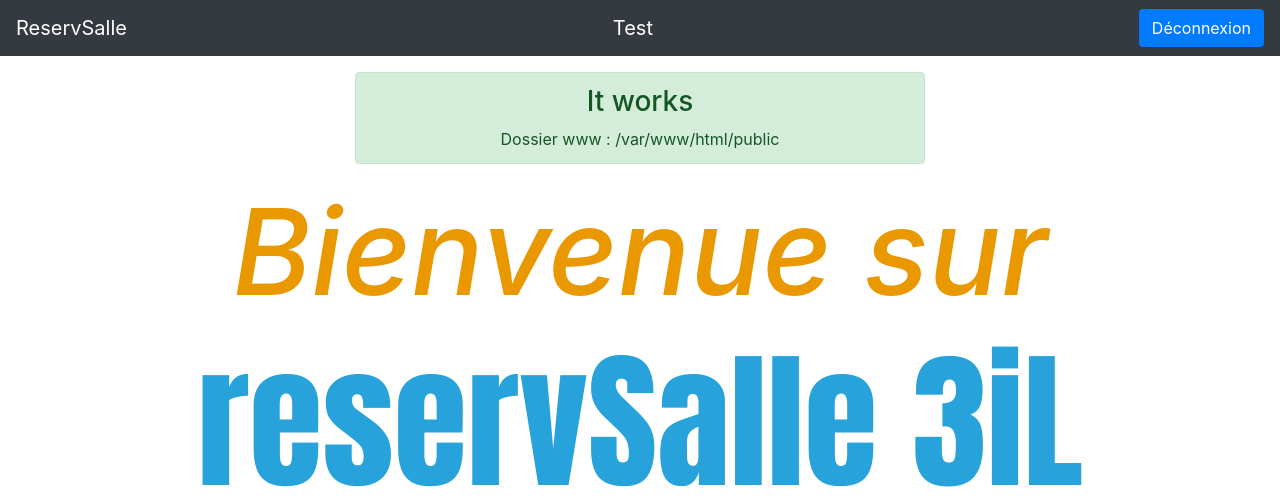
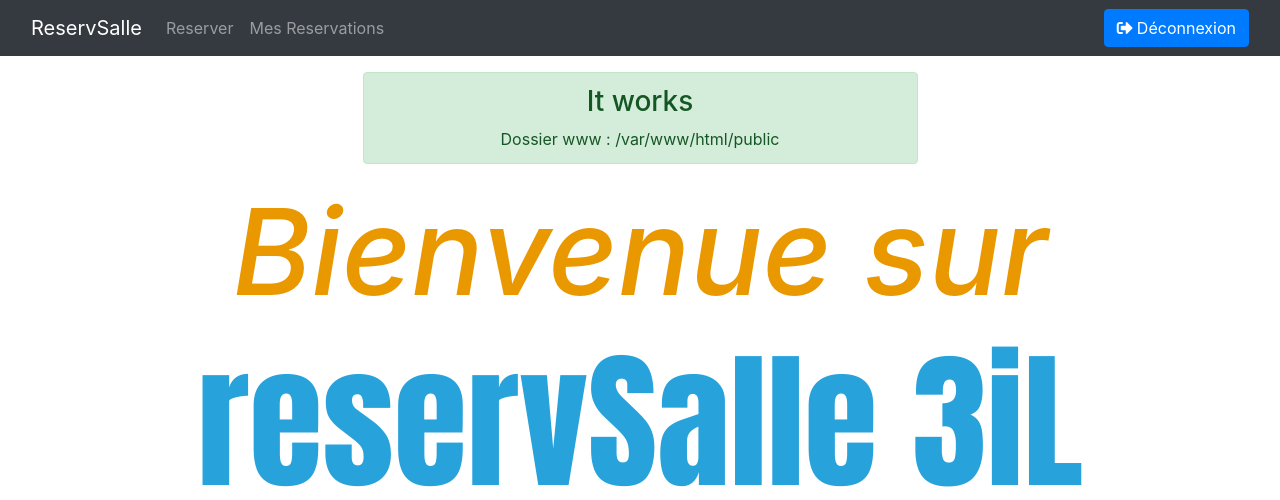
Before and after one commit to AntTBD/reservSalle, a PHP site: page / in a window 1280 px wide. Shown: the top 500 px of the page. Run offline with PHP 8.4, Linux system fonts and the light colour scheme; the visitor is signed in with stand-in values (Sample User, id 1); some libraries are stand-ins or nearby versions; grey boxes are pictures that could not be loaded.

Commit message:
update navbar

```diff
--- /dev/null
+++ b/includes/function.php
@@ -0,0 +1,9 @@
+<?php
+
+function isActive($menu)
+{
+    if (stripos($_SERVER["REQUEST_URI"], $menu)) {
+        return true;
+    }
+    return false;
+}
--- a/src/View/Commons/footer.php
+++ b/src/View/Commons/footer.php
@@ -1,10 +1,11 @@
+        </div>
     </main>
     <!-- fin page content -->
     <!-- footer -->
     <footer class="footer mt-auto py-3" style="background-color:#f1f1f1;">
         <div class="container-fluid">
             <div id="footer-copyright" class="text-center text-muted">
-                &copy; <?= date('Y') ?> Copyright : Anselme CHASSAING, Mathias RENAUD, Antoine TABARAUD. Tous droits réservés.
+                &copy; <?= date('Y') ?> Copyright : Anselme CHASSAING, Mathias RAYNAUD, Antoine TABARAUD. Tous droits réservés.
             </div>
         </div>
     </footer>
--- a/src/View/Commons/header.php
+++ b/src/View/Commons/header.php
@@ -32,5 +32,6 @@ require __DIR__.'/../../../vendor/autoload.php';
 <?php
 require __DIR__.'/navbar.php';
 ?>
-<!-- Begin page content -->
-<main class="flex-shrink-0 mb-3" role="main">
+    <!-- Begin page content -->
+    <main class="flex-shrink-0 mb-3" role="main">
+        <div class="container mt-3">
--- a/src/View/Commons/navbar.php
+++ b/src/View/Commons/navbar.php
@@ -1,23 +1,48 @@
-<nav class="navbar navbar-dark bg-dark">
+<?php
+include __DIR__ . '/../../../includes/function.php';
+?>
+<header>
+    <!-- NavBar -->
+    <nav class="navbar sticky-top navbar-expand-sm navbar-dark bg-dark" id="myNavBar">
+        <div class="container-fluid">
+            <!-- Brand -->
             <a class="navbar-brand" href="/">
                 ReservSalle
             </a>
-    <a class="navbar-brand" href="#">
-        Test
-    </a>
+            <!-- Toggler/collapsibe Button -->
+            <button class="navbar-toggler" type="button" data-toggle="collapse" data-target="#navbarResponsive">
+                <span class="navbar-toggler-icon"></span>
+            </button>
+            <!-- Navbar links -->
+            <div class="collapse navbar-collapse" id="navbarResponsive">
                 <?php if (isset($_SESSION["id"]) && isset($_SESSION["email"])){?>
-    <a href="/index.php/deconnexion">
-        <button type="button" class="btn btn-primary">
-            Déconnexion
-        </button>
+                <ul class="navbar-nav">
+                    <li class="nav-item <?php if (isActive("index.php/reservation")) { echo "active"; } ?>">
+                        <a class="nav-link" href="/index.php/reservation">Reserver</a>
+                    </li>
+                </ul>
+                <ul class="navbar-nav">
+                    <li class="nav-item ">
+                        <a class="nav-link <?php if (isActive("index.php/mesreservations")) { echo "active"; } ?>" href="/index.php/mesreservations">Mes Reservations</a>
+                    </li>
+                </ul>
+                <?php } ?>
+                <ul class="navbar-nav ml-auto">
+                    <li class="nav-item ">
+                        <?php if (isset($_SESSION["id"]) && isset($_SESSION["email"])){?>
+                        <a href="/index.php/deconnexion" class="btn btn-primary">
+                            <i class="fa fa-sign-out-alt" aria-hidden="true"></i> Déconnexion
                         </a>
                         <?php } else { ?>
-    <a>
                         <!-- Button trigger modal -->
                         <button type="button" id="connexionModalBtn" class="btn btn-primary" data-toggle="modal" data-target="#modal">
                             Connexion
                         </button>
-    </a>
                         <?php } ?>
-
+                    </li>
+                </ul>
+            </div>
+        </div>
     </nav>
+    <!-- Fin NavBar -->
+</header>
```
Lines whose indentation alone changed are shown as unchanged.
